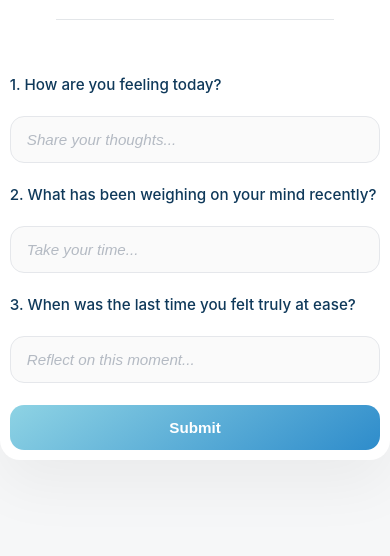
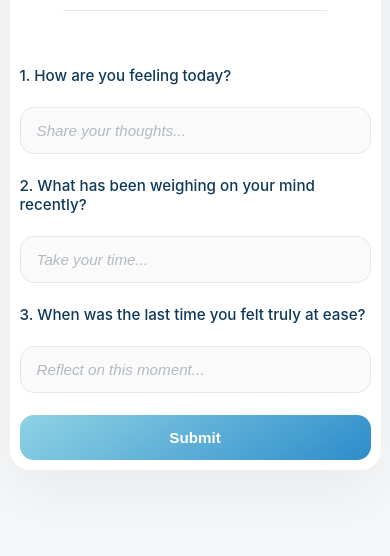
Before and after one commit to mha55ann/forms-template, a plain HTML site: page index.html in a window 390 px wide. Shown: the part 288-844 px from the top of the page. Drawn offline with Linux system fonts and the light colour scheme.

Commit message:
Refactor CSS styles for improved organization

```diff
--- a/style.css
+++ b/style.css
@@ -111,7 +111,7 @@ input::placeholder {
   .container {
     padding: 10px 10px;   /* waaay more breathable on mobile */
     border-radius: 20px;
-    min-width: 95%;
+    min-width: 90%;
   }
 
   .icon {
```
